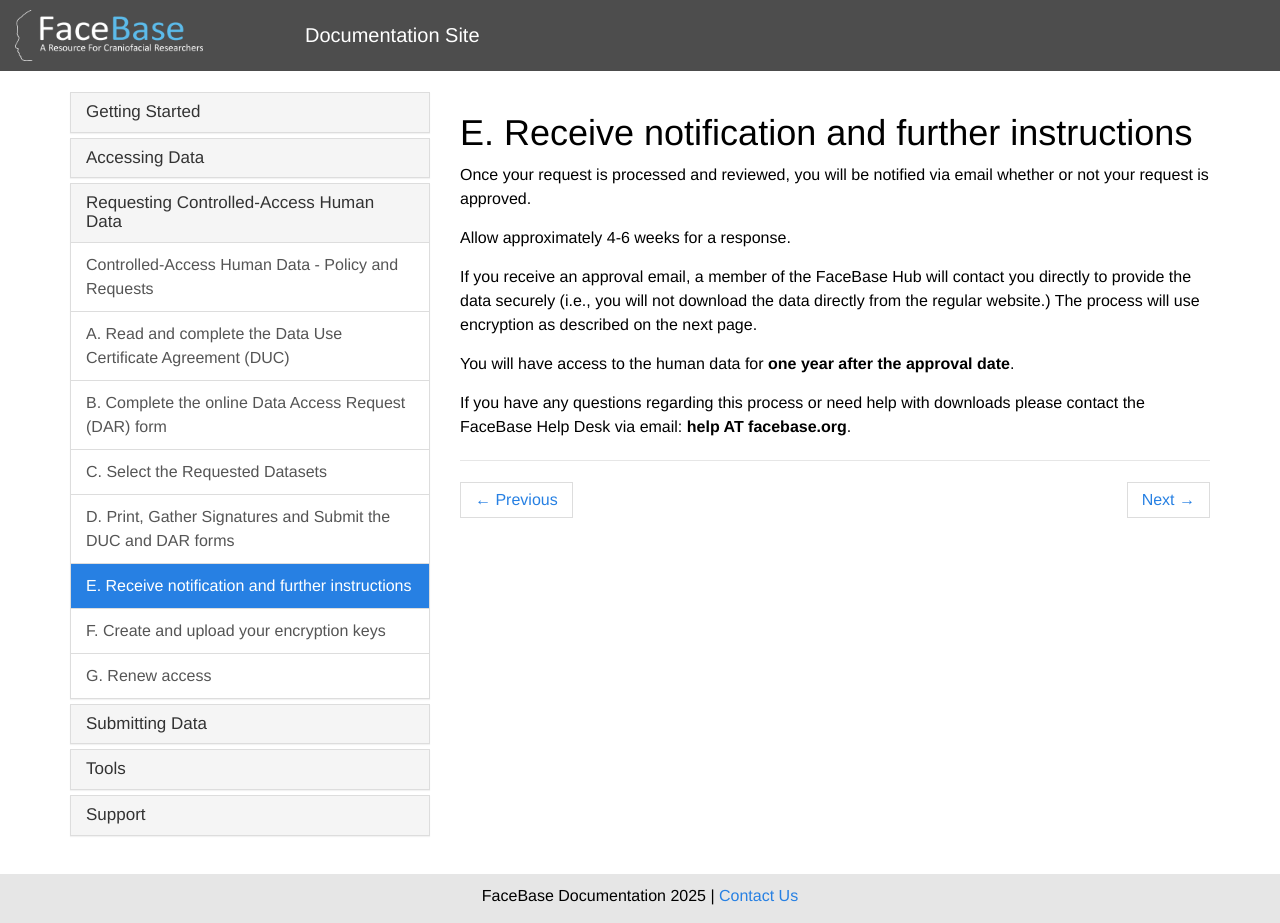
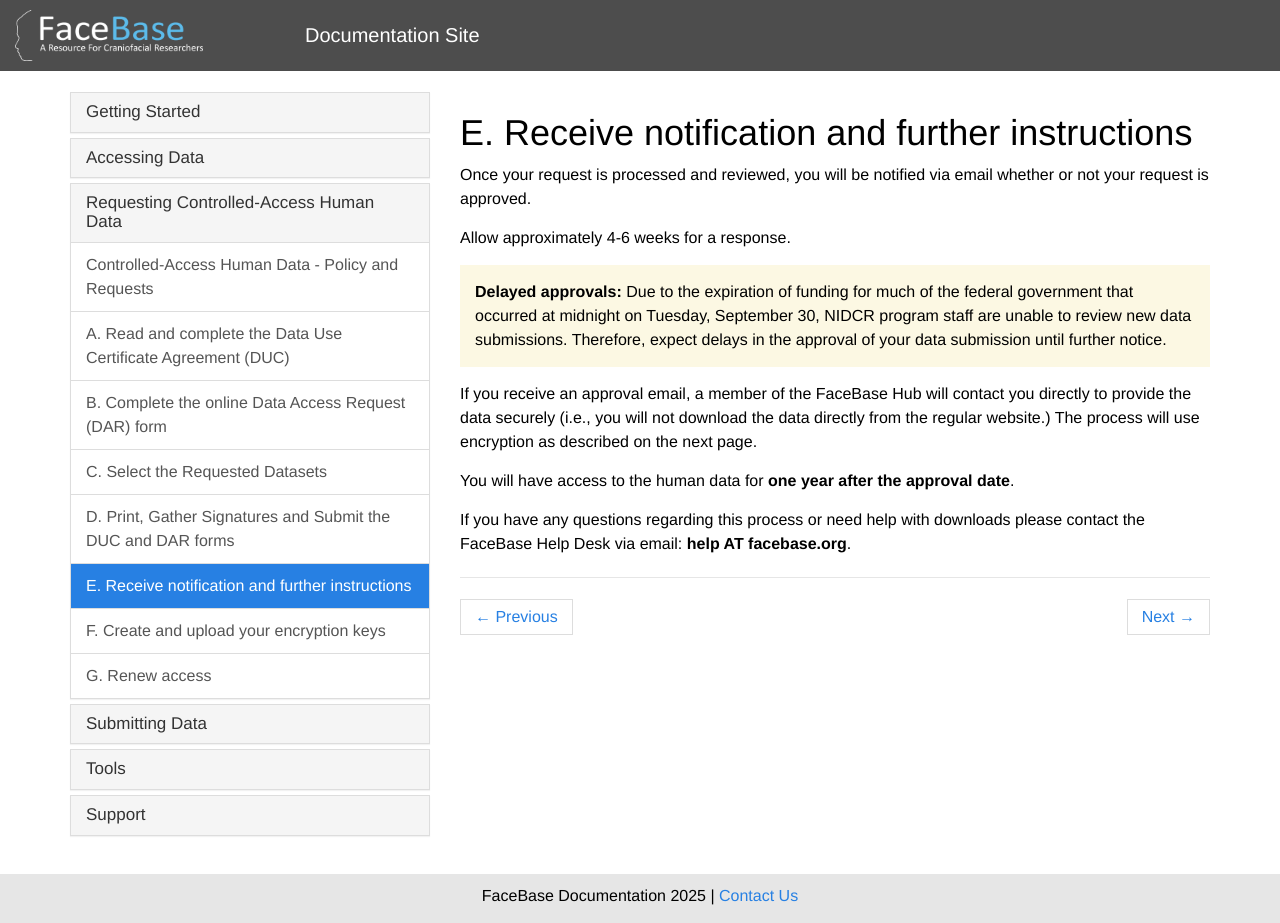
Before and after one commit to informatics-isi-edu/facebase-docs, a Jekyll site: the page built from docs/_docs/human-data/notification.md, in a window 1280 px wide and 923 px high. Built offline with Jekyll 4.4.1, drawn with Linux system fonts in a browser that asks for light colours; comment, search, counter and statistics services are not loaded.

Commit message:
adding warning with updated copy

```diff
--- a/docs/_docs/human-data/notification.md
+++ b/docs/_docs/human-data/notification.md
@@ -7,6 +7,8 @@
 
 Allow approximately 4-6 weeks for a response.
 
+<p style="background-color:#fcf8e3;padding:15px;"><strong>Delayed approvals:</strong> Due to the expiration of funding for much of the federal government that occurred at midnight on Tuesday, September 30, NIDCR program staff are unable to review new data submissions. Therefore, expect delays in the approval of your data submission until further notice.</p>
+
 If you receive an approval email, a member of the FaceBase Hub will contact you directly to provide the data securely (i.e., you will not download the data directly from the regular website.) The process will use encryption as described on the next page.
 
 You will have access to the human data for **one year after the approval date**.
```
Also changed, not shown: docs/_docs/human-data/human-data.md (+2 -0 lines), docs/_docs/submitting/Data-Submission-Process.md (+2 -0 lines).
